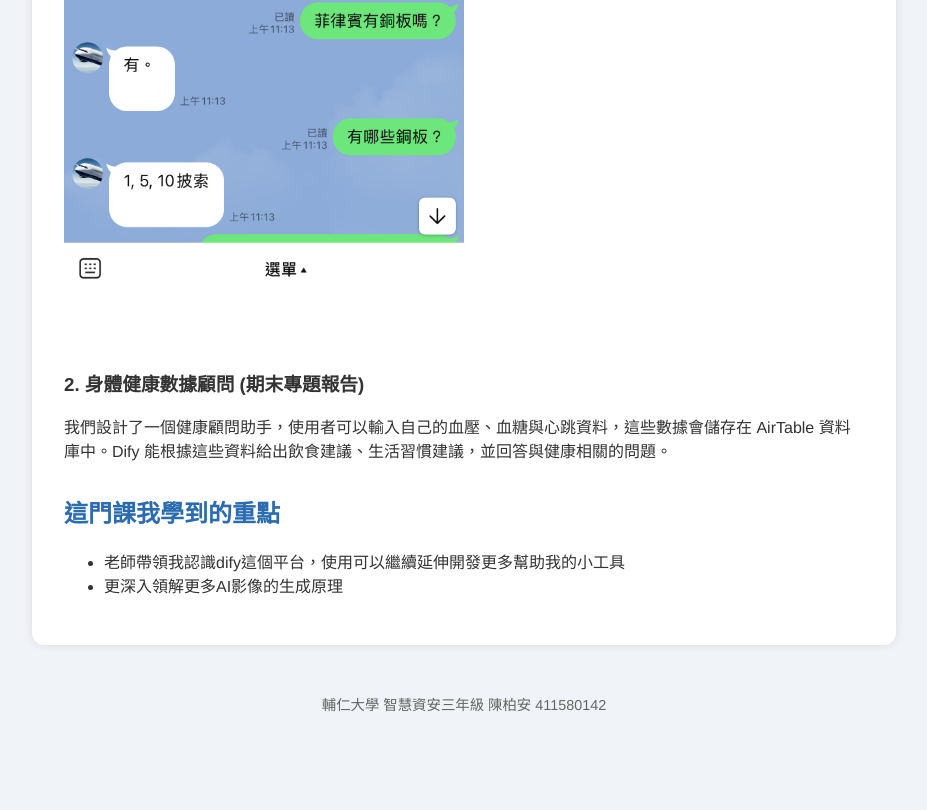
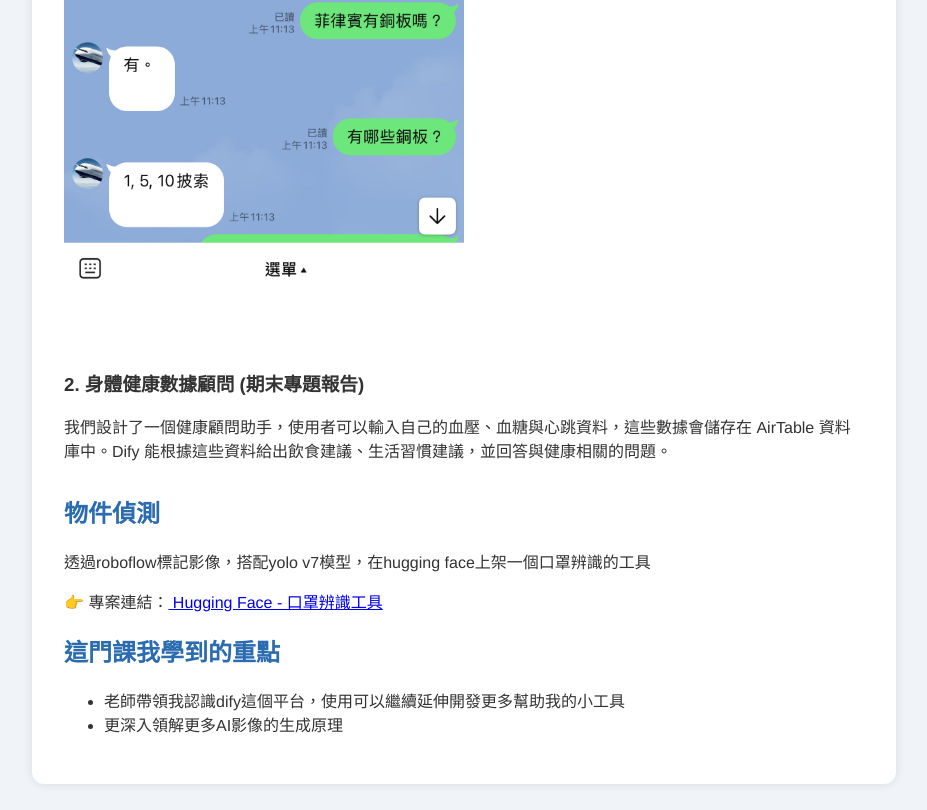
Before and after one commit to BBrain778/BBrain778.github.io, a plain HTML site: page deeplearning/personal_project_summary.html in a window 1280 px wide. Shown: the part 1061-1871 px from the top of the page, without its empty margins (176-1103 px from the left). Before the commit the page ends 1791 px from the top, so only its background shows below. Drawn offline with Linux system fonts and the light colour scheme.

Commit message:
Update personal_project_summary.html

```diff
--- a/deeplearning/personal_project_summary.html
+++ b/deeplearning/personal_project_summary.html
@@ -62,7 +62,7 @@
       Dify 是一個基於大型語言模型（LLM）的應用平台，讓開發者與非技術背景的使用者都能輕鬆建立 AI 助手，結合 prompt 設計、知識庫管理、API 串接與資料儲存等功能。
     </p>
 
-    <h2>我完成的兩個小專案</h2>
+    <h2>我在dify上完成的兩個小專案</h2>
 
     <div class="project">
       <h3>1. 出國秘書-結合line bot</h3>
@@ -79,6 +79,16 @@
       </p>
     </div>
 
+    <h2>物件偵測</h2>
+    <p>
+      透過roboflow標記影像，搭配yolo v7模型，在hugging face上架一個口罩辨識的工具
+    </p>
+    <p>
+      👉 專案連結：<a href="https://huggingface.co/spaces/yoyotseng0329/ObjectDetectionTrash" target="_blank">
+        Hugging Face - 口罩辨識工具
+      </a>
+    </p>
+
     <h2>這門課我學到的重點</h2>
     <ul>
       <li>老師帶領我認識dify這個平台，使用可以繼續延伸開發更多幫助我的小工具</li>
```
